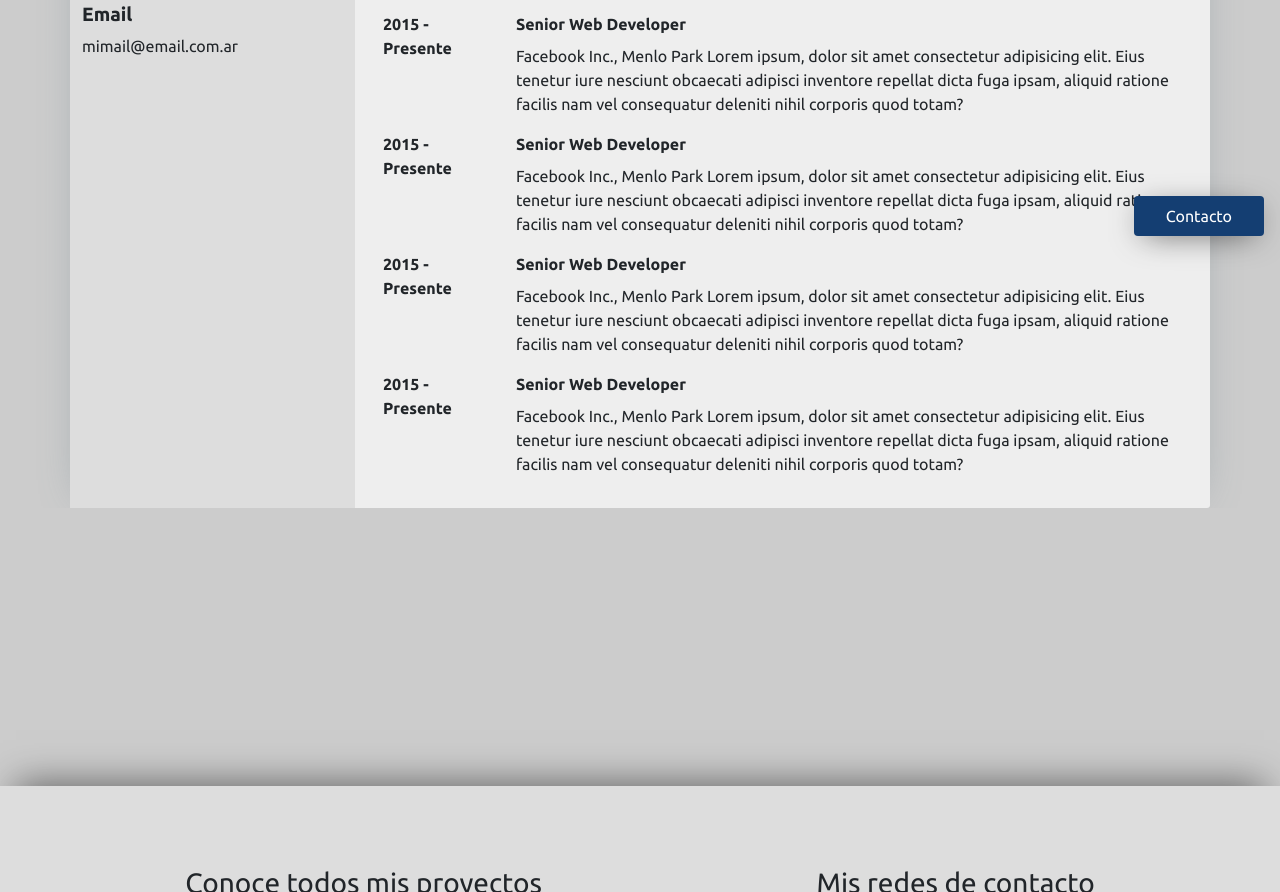
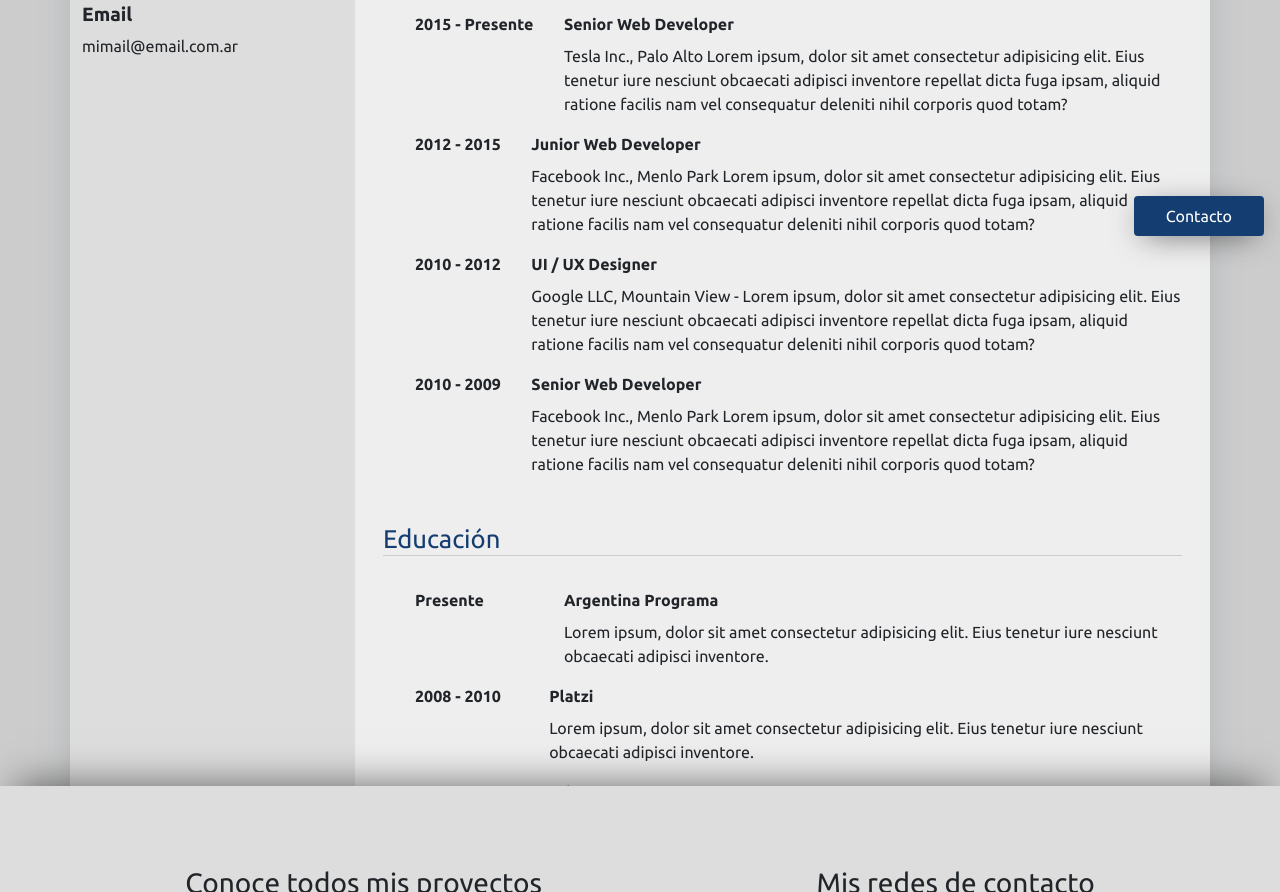
Before and after one commit to santidemierre/proyectoArgPrograma_cv, a plain HTML site: page index.html in a window 1280 px wide. Shown: the part 548-1440 px from the top of the page. Before the commit the page ends 1056 px from the top, so only its background shows below. Drawn offline with nearby package versions, Linux system fonts and the light colour scheme.

Commit message:
Se pulieron los detalles finales y se finalizó el proyecto

```diff
--- a/css/style.css
+++ b/css/style.css
@@ -71,7 +71,6 @@ img {
 /* Detalles personales */
 .detalles_personales {
     font-size: 1.6rem;
-    font-size: ;
     color: #143e72;
     border-bottom: 1px solid #ccc;
     margin-bottom: 2rem;
@@ -87,9 +86,15 @@ img {
 }
 .experiencia {
     display: flex;
-    gap: 4rem;
+    gap: 3rem;
 }
 .parrafo_experiencia {
+    font-weight: 700;
+    margin-bottom: .5rem;
+    width: 100%;
+    margin: 0 2rem
+}
+.parrafo_experiencia_descripcion {
     font-weight: 700;
     margin-bottom: .5rem;
 }
--- a/index.html
+++ b/index.html
@@ -48,7 +48,7 @@
 
             <section class="col-12 col-md-9">
                 <div class="contenedor">
-                    <h3 class="detalles_personales">Descripcion</h3>
+                    <h3 class="detalles_personales">Descripción</h3>
                     <p>Lorem ipsum dolor sit amet consectetur adipisicing elit. Nihil totam, nemo voluptate distinctio laboriosam ullam placeat dignissimos sed enim quos minus eligendi quod, similique pariatur natus temporibus commodi dicta veniam? Lorem ipsum, dolor sit amet consectetur adipisicing elit. Quas itaque fuga placeat nostrum nisi quia magni nesciunt reiciendis nam, libero aut atque! Eligendi ipsa, nobis molestiae pariatur eaque accusantium esse.</p>
                     <p>Lorem ipsum dolor sit amet, consectetur adipisicing elit. Veritatis necessitatibus fugiat obcaecati facere suscipit at temporibus, deleniti voluptatum, officiis rerum adipisci illum velit placeat architecto aliquid? Dicta nobis maiores non!</p>
                 </div>
@@ -60,39 +60,74 @@
                             <p class="parrafo_experiencia">2015 - Presente</p>
                         </div>
                         <div>
-                            <p class="parrafo_experiencia">Senior Web Developer</p>
+                            <p class="parrafo_experiencia_descripcion">Senior Web Developer</p>
+                            <p>Tesla Inc., Palo Alto Lorem ipsum, dolor sit amet consectetur adipisicing elit. Eius tenetur iure nesciunt obcaecati adipisci inventore repellat dicta fuga ipsam, aliquid ratione facilis nam vel consequatur deleniti nihil corporis quod totam?</p>
+                        </div>
+                    </div>
+                    <div class="experiencia">
+                        <div>
+                            <p class="parrafo_experiencia">2012 - 2015</p>
+                        </div>
+                        <div>
+                            <p class="parrafo_experiencia_descripcion">Junior Web Developer</p>
                             <p>Facebook Inc., Menlo Park Lorem ipsum, dolor sit amet consectetur adipisicing elit. Eius tenetur iure nesciunt obcaecati adipisci inventore repellat dicta fuga ipsam, aliquid ratione facilis nam vel consequatur deleniti nihil corporis quod totam?</p>
                         </div>
                     </div>
                     <div class="experiencia">
                         <div>
-                            <p class="parrafo_experiencia">2015 - Presente</p>
+                            <p class="parrafo_experiencia">2010 - 2012</p>
                         </div>
                         <div>
-                            <p class="parrafo_experiencia">Senior Web Developer</p>
-                            <p>Facebook Inc., Menlo Park Lorem ipsum, dolor sit amet consectetur adipisicing elit. Eius tenetur iure nesciunt obcaecati adipisci inventore repellat dicta fuga ipsam, aliquid ratione facilis nam vel consequatur deleniti nihil corporis quod totam?</p>
+                            <p class="parrafo_experiencia_descripcion">UI / UX Designer</p>
+                            <p>Google LLC, Mountain View - Lorem ipsum, dolor sit amet consectetur adipisicing elit. Eius tenetur iure nesciunt obcaecati adipisci inventore repellat dicta fuga ipsam, aliquid ratione facilis nam vel consequatur deleniti nihil corporis quod totam?</p>
                         </div>
                     </div>
                     <div class="experiencia">
                         <div>
-                            <p class="parrafo_experiencia">2015 - Presente</p>
+                            <p class="parrafo_experiencia">2010 - 2009</p>
                         </div>
                         <div>
-                            <p class="parrafo_experiencia">Senior Web Developer</p>
-                            <p>Facebook Inc., Menlo Park Lorem ipsum, dolor sit amet consectetur adipisicing elit. Eius tenetur iure nesciunt obcaecati adipisci inventore repellat dicta fuga ipsam, aliquid ratione facilis nam vel consequatur deleniti nihil corporis quod totam?</p>
-                        </div>
-                    </div>
-                    <div class="experiencia">
-                        <div>
-                            <p class="parrafo_experiencia">2015 - Presente</p>
-                        </div>
-                        <div>
-                            <p class="parrafo_experiencia">Senior Web Developer</p>
+                            <p class="parrafo_experiencia_descripcion">Senior Web Developer</p>
                             <p>Facebook Inc., Menlo Park Lorem ipsum, dolor sit amet consectetur adipisicing elit. Eius tenetur iure nesciunt obcaecati adipisci inventore repellat dicta fuga ipsam, aliquid ratione facilis nam vel consequatur deleniti nihil corporis quod totam?</p>
                         </div>
                     </div>
                 </div>
-            </section> <!-- Descripcion -->
+
+                <div class="contenedor">
+                    <h3 class="detalles_personales">Educación</h3>
+
+                    <div class="experiencia">
+                        <div>
+                            <p class="parrafo_experiencia">Presente</p>
+                        </div>
+                        <div>
+                            <p class="parrafo_experiencia_descripcion">Argentina Programa</p>
+                            <p>Lorem ipsum, dolor sit amet consectetur adipisicing elit. Eius tenetur iure nesciunt obcaecati adipisci inventore.</p>
+                        </div>
+                    </div>
+
+                    <div class="experiencia">
+                        <div>
+                            <p class="parrafo_experiencia">2008 - 2010</p>
+                        </div>
+                        <div>
+                            <p class="parrafo_experiencia_descripcion">Platzi</p>
+                            <p>Lorem ipsum, dolor sit amet consectetur adipisicing elit. Eius tenetur iure nesciunt obcaecati adipisci inventore.</p>
+                        </div>
+                    </div>
+
+                    <div class="experiencia">
+                        <div>
+                            <p class="parrafo_experiencia">2005 - 2008</p>
+                        </div>
+                        <div>
+                            <p class="parrafo_experiencia_descripcion">Udemy</p>
+                            <p>Lorem ipsum, dolor sit amet consectetur adipisicing elit. Eius tenetur iure nesciunt obcaecati adipisci inventore.</p>
+                        </div>
+                    </div>
+
+                </div>
+            </section> <!-- Educación -->
         </main>
 
     </div>
```
